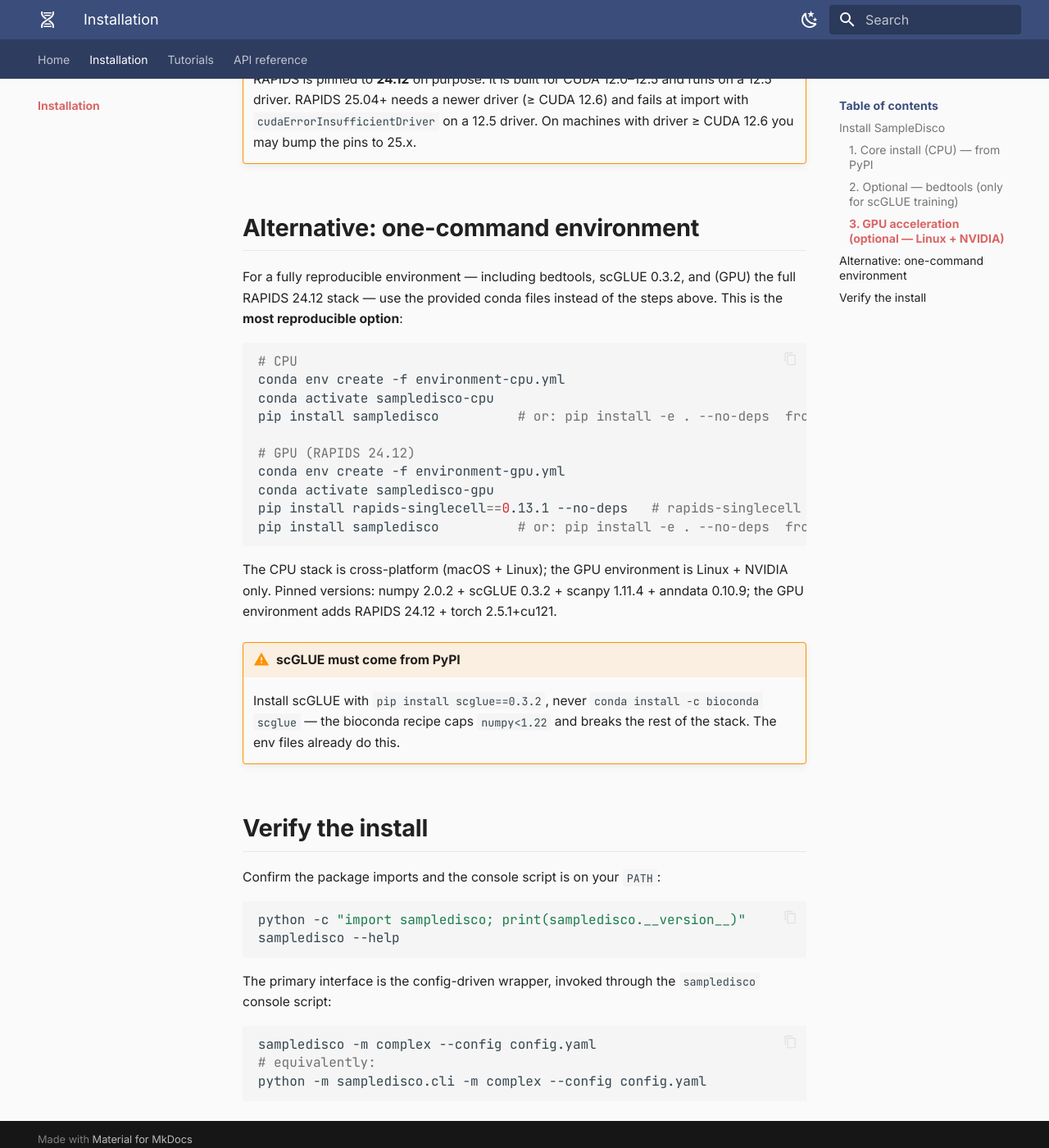
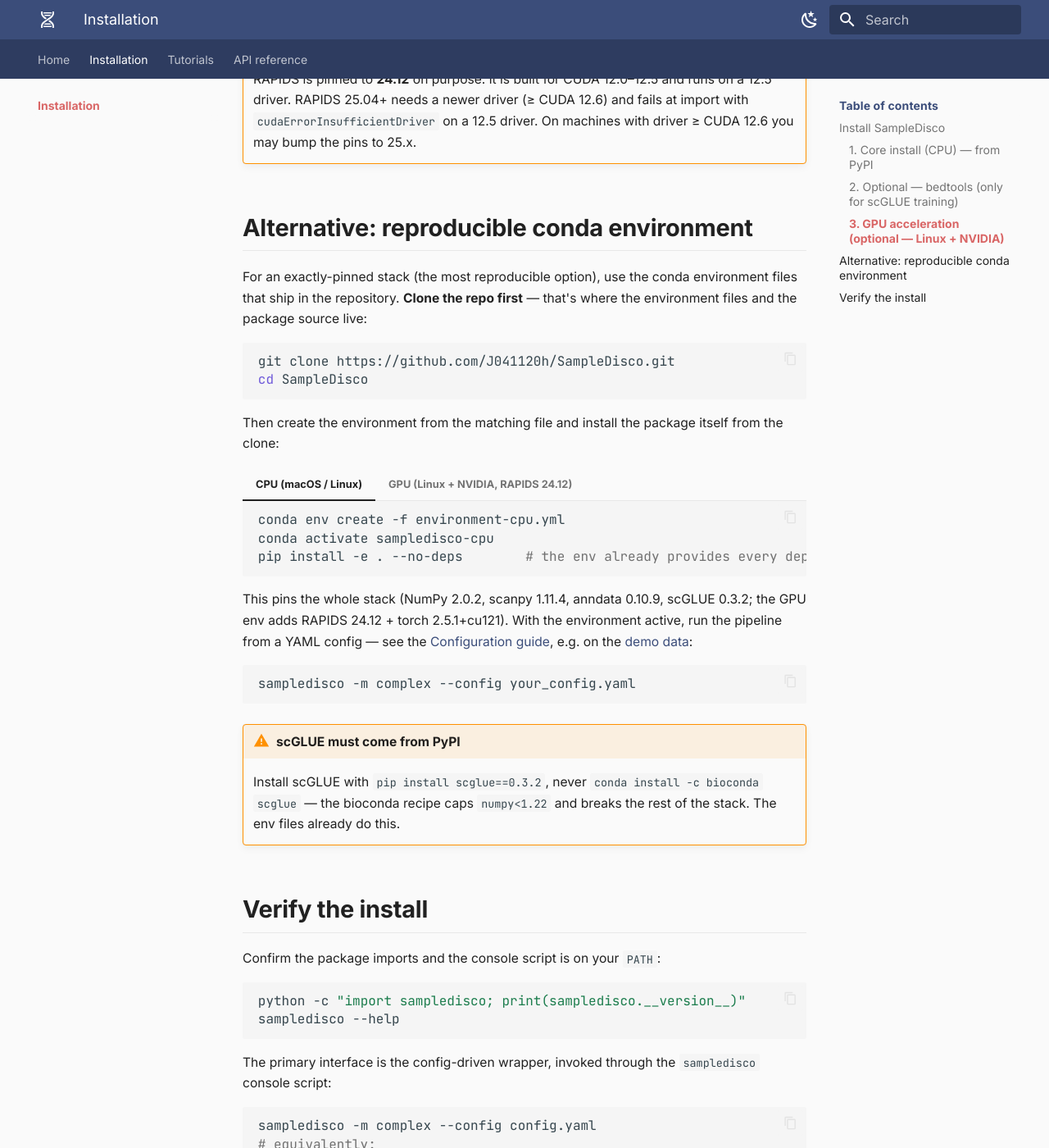
Before and after one commit to J041120h/SampleDisco_tutorial, an MkDocs documentation site: the page built from docs/installation.md, in a window 1280 px wide and 1400 px high, scrolled down 1512 px. Shown: the whole window at 82% size. Built offline with MkDocs 1.6.1 and Material for MkDocs 9.7.7, drawn with Linux system fonts in a browser that asks for light colours.

Commit message:
docs(install): fix reproducible-env section to start from a git clone
The conda env files live in the repo, so the section now clones it first
(git clone + cd), then creates the env (CPU/GPU tabs), installs the package
from the clone (pip install -e . --no-deps), and runs via a YAML config.
Renamed from "one-command environment".

Co-Authored-By: Claude Opus 4.8 (1M context) <noreply@anthropic.com>

````diff
--- a/docs/installation.md
+++ b/docs/installation.md
@@ -39,24 +39,39 @@ Then set `use_gpu: true` in your config. **You do not reinstall SampleDisco**
 !!! warning "RAPIDS version is driver-specific"
     RAPIDS is pinned to **24.12** on purpose: it is built for CUDA 12.0–12.5 and runs on a 12.5 driver. RAPIDS 25.04+ needs a newer driver (≥ CUDA 12.6) and fails at import with `cudaErrorInsufficientDriver` on a 12.5 driver. On machines with driver ≥ CUDA 12.6 you may bump the pins to 25.x.
 
-## Alternative: one-command environment
+## Alternative: reproducible conda environment
 
-For a fully reproducible environment — including bedtools, scGLUE 0.3.2, and (GPU) the full RAPIDS 24.12 stack — use the provided conda files instead of the steps above. This is the **most reproducible option**:
+For an exactly-pinned stack (the most reproducible option), use the conda environment files that ship in the repository. **Clone the repo first** — that's where the environment files and the package source live:
 
 ```bash
-# CPU
-conda env create -f environment-cpu.yml
-conda activate sampledisco-cpu
-pip install sampledisco          # or: pip install -e . --no-deps  from a clone
-
-# GPU (RAPIDS 24.12)
-conda env create -f environment-gpu.yml
-conda activate sampledisco-gpu
-pip install rapids-singlecell==0.13.1 --no-deps   # rapids-singlecell is pip-only
-pip install sampledisco          # or: pip install -e . --no-deps  from a clone
+git clone https://github.com/J041120h/SampleDisco.git
+cd SampleDisco
 ```
 
-The CPU stack is cross-platform (macOS + Linux); the GPU environment is Linux + NVIDIA only. Pinned versions: numpy 2.0.2 + scGLUE 0.3.2 + scanpy 1.11.4 + anndata 0.10.9; the GPU environment adds RAPIDS 24.12 + torch 2.5.1+cu121.
+Then create the environment from the matching file and install the package itself from the clone:
+
+=== "CPU (macOS / Linux)"
+
+    ```bash
+    conda env create -f environment-cpu.yml
+    conda activate sampledisco-cpu
+    pip install -e . --no-deps        # the env already provides every dependency
+    ```
+
+=== "GPU (Linux + NVIDIA, RAPIDS 24.12)"
+
+    ```bash
+    conda env create -f environment-gpu.yml
+    conda activate sampledisco-gpu
+    pip install rapids-singlecell==0.13.1 --no-deps   # pip-only; --no-deps preserves the pinned RAPIDS
+    pip install -e . --no-deps
+    ```
+
+This pins the whole stack (NumPy 2.0.2, scanpy 1.11.4, anndata 0.10.9, scGLUE 0.3.2; the GPU env adds RAPIDS 24.12 + torch 2.5.1+cu121). With the environment active, run the pipeline from a YAML config — see the [Configuration guide](tutorials/configuration.md), e.g. on the [demo data](tutorials/demo_data.md):
+
+```bash
+sampledisco -m complex --config your_config.yaml
+```
 
 !!! warning "scGLUE must come from PyPI"
     Install scGLUE with `pip install scglue==0.3.2`, never `conda install -c bioconda scglue` — the bioconda recipe caps `numpy<1.22` and breaks the rest of the stack. The env files already do this.
````
